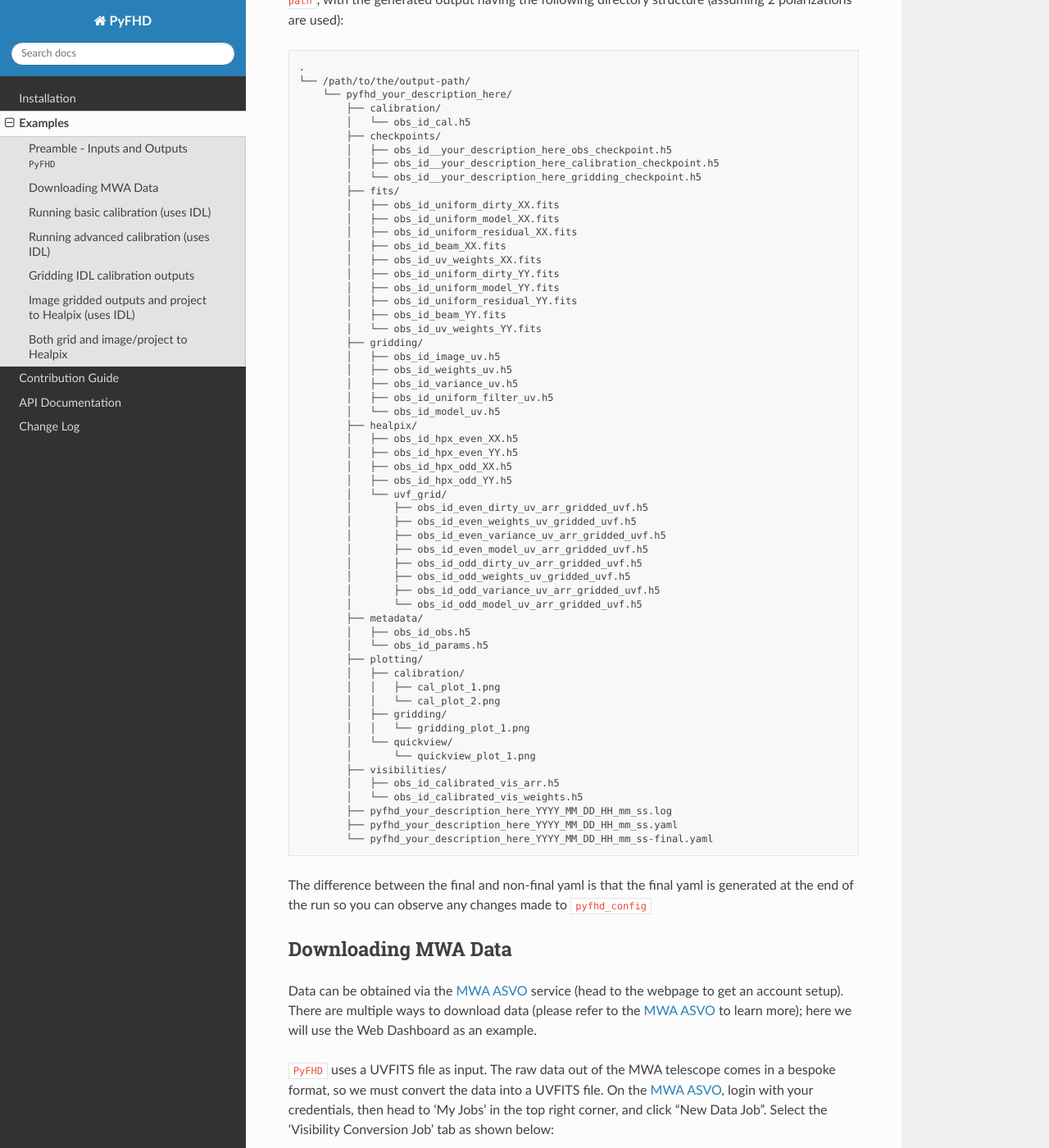
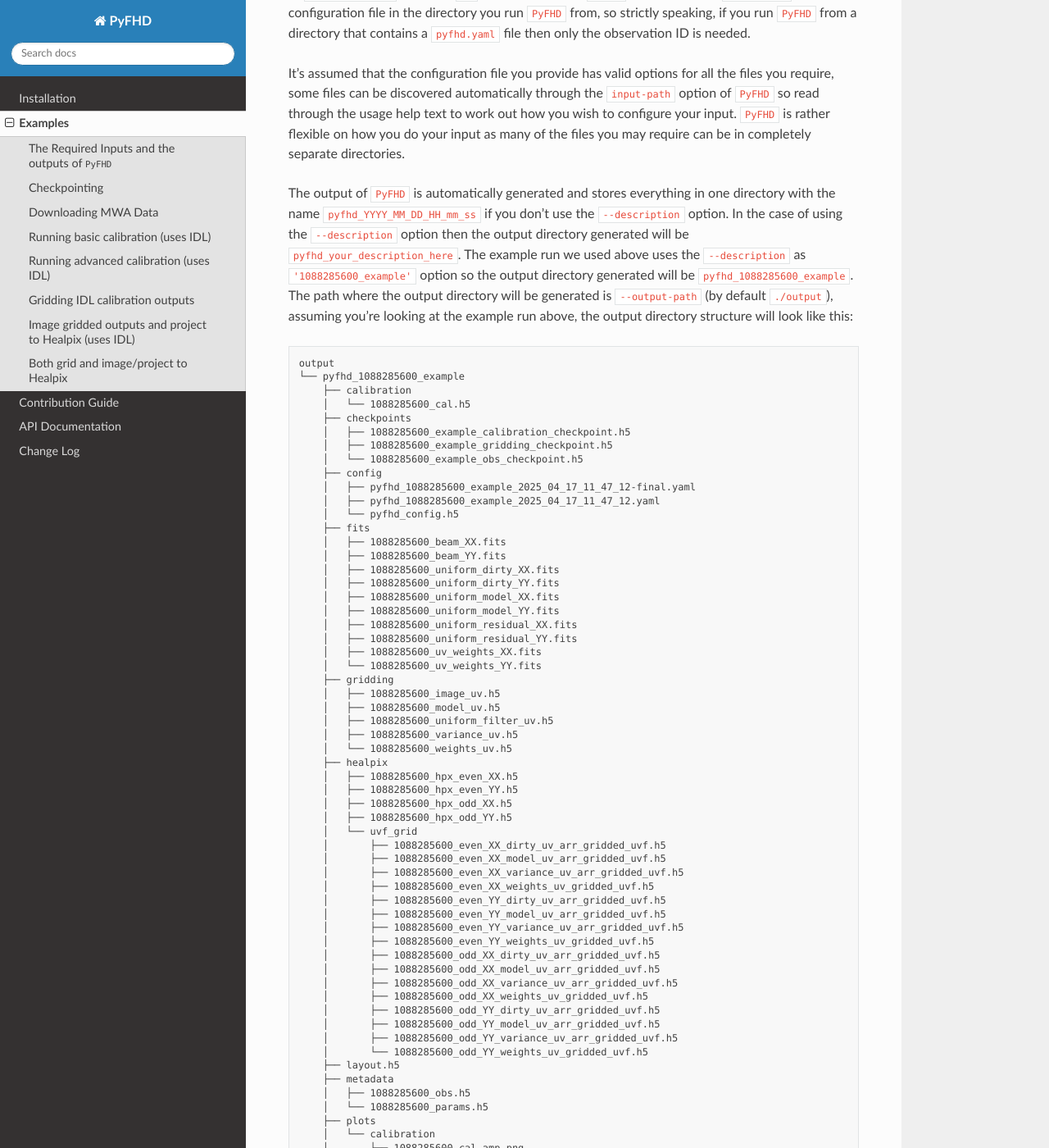
Before and after one commit to ADACS-Australia/PyFHD, a Sphinx documentation site: the page built from docs/source/examples/examples.rst, in a window 1280 px wide and 1400 px high, scrolled down 550 px. Shown: the whole window at 82% size. Built offline with Sphinx 7.4.7 and the Read the Docs theme 3.1.0, drawn with Linux system fonts in a browser that asks for light colours; some of the changed text lies outside the part shown.

Commit message:
Added parts to run the basic sample data

```diff
--- a/docs/source/examples/examples.rst
+++ b/docs/source/examples/examples.rst
@@ -1,84 +1,143 @@
 .. _MWA ASVO: https://asvo.mwatelescope.org/
 .. _Birli: https://github.com/MWATelescope/Birli
+.. _WODEN: https://woden.readthedocs.io/en/latest/index.html
 
 Examples
 ===========
 
-Preamble - Inputs and Outputs ``PyFHD``
+Let's start with getting you off the ground and running using the sample data built into ``PyFHD``.
+The example data is a small subset of the observation ``1088285600`` with a beam that uses only one frequency,
+and a skymodel created using `WODEN`_. To run ``PyFHD`` you use the CLI, built with ``configargparse``
+which allows you to take in configuration files. The command below assumes you're running from inside the root directory of the repository.
+
+.. code-block:: bash
+
+  pyfhd -c ./input/1088285600_example/1088285600_example.yaml 1088285600
+
+The command on most machines takes 1-2 minutes to run, and the output is stored in the ``output`` directory. More details on the exact inputs and outputs is clarified in the next section.
+
+The Required Inputs and the outputs of ``PyFHD``
 ----------------------------------------------------------
 
 The input ``PyFHD`` requires at a minimum is the observation ID and a configuration file to be passed to ``configargparse`` using the ``-c`` option.
 By default ``PyFHD`` will search for a ``pyfhd.yaml`` configuration file in the directory you run ``PyFHD`` from, so strictly speaking,
-if you run ``PyFHD`` from a directory that contains a ``pyfhd.yaml`` file then only the observation ID is needed. It's assumed that the
-configuration file you provide has valid options for all the files you require, some files can be discovered automatically through the ``input-path``
+if you run ``PyFHD`` from a directory that contains a ``pyfhd.yaml`` file then only the observation ID is needed.
+
+It's assumed that the configuration file you provide has valid options for all the files you require, some files can be discovered automatically through the ``input-path``
 option of ``PyFHD`` so read through the usage help text to work out how you wish to configure your input. ``PyFHD`` is rather flexible on how you do your input
 as many of the files you may require can be in completely separate directories.
 
 The output of ``PyFHD`` is automatically generated and stores everything in one directory with the name ``pyfhd_YYYY_MM_DD_HH_mm_ss`` if you don't use the ``--description`` option.
-In the case of using the ``--description`` option then the output directory generated will be ``pyfhd_your_description_here``. The path where the output directory will be generated is ``--output-path``,
-with the generated output having the following directory structure (assuming 2 polarizations are used):
+In the case of using the ``--description`` option then the output directory generated will be ``pyfhd_your_description_here``. The example run we used above uses the ``--description`` as ``'1088285600_example'``
+option so the output directory generated will be ``pyfhd_1088285600_example``. The path where the output directory will be generated is ``--output-path`` (by default ``./output``), assuming you're looking at the example run above,
+the output directory structure will look like this:
 
 .. code-block:: bash
 
-  .
-  └── /path/to/the/output-path/
-      └── pyfhd_your_description_here/
-          ├── calibration/
-          │   └── obs_id_cal.h5
-          ├── checkpoints/
-          │   ├── obs_id__your_description_here_obs_checkpoint.h5
-          │   ├── obs_id__your_description_here_calibration_checkpoint.h5
-          │   └── obs_id__your_description_here_gridding_checkpoint.h5
-          ├── fits/
-          │   ├── obs_id_uniform_dirty_XX.fits
-          │   ├── obs_id_uniform_model_XX.fits
-          │   ├── obs_id_uniform_residual_XX.fits
-          │   ├── obs_id_beam_XX.fits
-          │   ├── obs_id_uv_weights_XX.fits
-          │   ├── obs_id_uniform_dirty_YY.fits
-          │   ├── obs_id_uniform_model_YY.fits
-          │   ├── obs_id_uniform_residual_YY.fits
-          │   ├── obs_id_beam_YY.fits
-          │   └── obs_id_uv_weights_YY.fits
-          ├── gridding/
-          │   ├── obs_id_image_uv.h5
-          │   ├── obs_id_weights_uv.h5
-          │   ├── obs_id_variance_uv.h5
-          │   ├── obs_id_uniform_filter_uv.h5
-          │   └── obs_id_model_uv.h5
-          ├── healpix/
-          │   ├── obs_id_hpx_even_XX.h5
-          │   ├── obs_id_hpx_even_YY.h5
-          │   ├── obs_id_hpx_odd_XX.h5
-          │   ├── obs_id_hpx_odd_YY.h5
-          │   └── uvf_grid/
-          │       ├── obs_id_even_dirty_uv_arr_gridded_uvf.h5
-          │       ├── obs_id_even_weights_uv_gridded_uvf.h5
-          │       ├── obs_id_even_variance_uv_arr_gridded_uvf.h5
-          │       ├── obs_id_even_model_uv_arr_gridded_uvf.h5
-          │       ├── obs_id_odd_dirty_uv_arr_gridded_uvf.h5
-          │       ├── obs_id_odd_weights_uv_gridded_uvf.h5
-          │       ├── obs_id_odd_variance_uv_arr_gridded_uvf.h5
-          │       └── obs_id_odd_model_uv_arr_gridded_uvf.h5
-          ├── metadata/
-          │   ├── obs_id_obs.h5
-          │   └── obs_id_params.h5
-          ├── plotting/
-          │   ├── calibration/
-          │   │   ├── cal_plot_1.png
-          │   │   └── cal_plot_2.png
-          │   ├── gridding/
-          │   │   └── gridding_plot_1.png
-          │   └── quickview/
-          │       └── quickview_plot_1.png
-          ├── visibilities/
-          │   ├── obs_id_calibrated_vis_arr.h5
-          │   └── obs_id_calibrated_vis_weights.h5
-          ├── pyfhd_your_description_here_YYYY_MM_DD_HH_mm_ss.log
-          ├── pyfhd_your_description_here_YYYY_MM_DD_HH_mm_ss.yaml
-          └── pyfhd_your_description_here_YYYY_MM_DD_HH_mm_ss-final.yaml
+  output
+  └── pyfhd_1088285600_example
+      ├── calibration
+      │   └── 1088285600_cal.h5
+      ├── checkpoints
+      │   ├── 1088285600_example_calibration_checkpoint.h5
+      │   ├── 1088285600_example_gridding_checkpoint.h5
+      │   └── 1088285600_example_obs_checkpoint.h5
+      ├── config
+      │   ├── pyfhd_1088285600_example_2025_04_17_11_47_12-final.yaml
+      │   ├── pyfhd_1088285600_example_2025_04_17_11_47_12.yaml
+      │   └── pyfhd_config.h5
+      ├── fits
+      │   ├── 1088285600_beam_XX.fits
+      │   ├── 1088285600_beam_YY.fits
+      │   ├── 1088285600_uniform_dirty_XX.fits
+      │   ├── 1088285600_uniform_dirty_YY.fits
+      │   ├── 1088285600_uniform_model_XX.fits
+      │   ├── 1088285600_uniform_model_YY.fits
+      │   ├── 1088285600_uniform_residual_XX.fits
+      │   ├── 1088285600_uniform_residual_YY.fits
+      │   ├── 1088285600_uv_weights_XX.fits
+      │   └── 1088285600_uv_weights_YY.fits
+      ├── gridding
+      │   ├── 1088285600_image_uv.h5
+      │   ├── 1088285600_model_uv.h5
+      │   ├── 1088285600_uniform_filter_uv.h5
+      │   ├── 1088285600_variance_uv.h5
+      │   └── 1088285600_weights_uv.h5
+      ├── healpix
+      │   ├── 1088285600_hpx_even_XX.h5
+      │   ├── 1088285600_hpx_even_YY.h5
+      │   ├── 1088285600_hpx_odd_XX.h5
+      │   ├── 1088285600_hpx_odd_YY.h5
+      │   └── uvf_grid
+      │       ├── 1088285600_even_XX_dirty_uv_arr_gridded_uvf.h5
+      │       ├── 1088285600_even_XX_model_uv_arr_gridded_uvf.h5
+      │       ├── 1088285600_even_XX_variance_uv_arr_gridded_uvf.h5
+      │       ├── 1088285600_even_XX_weights_uv_gridded_uvf.h5
+      │       ├── 1088285600_even_YY_dirty_uv_arr_gridded_uvf.h5
+      │       ├── 1088285600_even_YY_model_uv_arr_gridded_uvf.h5
+      │       ├── 1088285600_even_YY_variance_uv_arr_gridded_uvf.h5
+      │       ├── 1088285600_even_YY_weights_uv_gridded_uvf.h5
+      │       ├── 1088285600_odd_XX_dirty_uv_arr_gridded_uvf.h5
+      │       ├── 1088285600_odd_XX_model_uv_arr_gridded_uvf.h5
+      │       ├── 1088285600_odd_XX_variance_uv_arr_gridded_uvf.h5
+      │       ├── 1088285600_odd_XX_weights_uv_gridded_uvf.h5
+      │       ├── 1088285600_odd_YY_dirty_uv_arr_gridded_uvf.h5
+      │       ├── 1088285600_odd_YY_model_uv_arr_gridded_uvf.h5
+      │       ├── 1088285600_odd_YY_variance_uv_arr_gridded_uvf.h5
+      │       └── 1088285600_odd_YY_weights_uv_gridded_uvf.h5
+      ├── layout.h5
+      ├── metadata
+      │   ├── 1088285600_obs.h5
+      │   └── 1088285600_params.h5
+      ├── plots
+      │   └── calibration
+      │       ├── 1088285600_cal_amp.png
+      │       ├── 1088285600_cal_phase.png
+      │       ├── 1088285600_cal_raw_amp.png
+      │       ├── 1088285600_cal_raw_phase.png
+      │       ├── 1088285600_cal_residual_amp.png
+      │       └── 1088285600_cal_residual_phase.png
+      ├── pyfhd_1088285600_example_2025_04_17_11_47_12.log
+      └── visibilities
+          ├── 1088285600_calibrated_vis_arr.h5
+          ├── 1088285600_calibrated_vis_weights.h5
+          ├── 1088285600_raw_vis_arr.h5
+          └── 1088285600_raw_vis_weights.h5
 
-The difference between the final and non-final yaml is that the final yaml is generated at the end of the run so you can observe any changes made to ``pyfhd_config``
+The difference between the final and non-final yaml is that the final yaml is generated at the end of the run so you can observe any changes made to ``pyfhd_config``, the config is also saved as a HDF5 file at the end of the run.
+Changes may happen due to conflicts in the options of your configuration file, if they are minor that's when the configuration will change and you should see the change mentioned in the log file.
+Most of the directories should be self explanatory, but there are two I wish to explain in more detail.
+
+First the ``plots`` directory, for the plots directory, the intent is to store all the plots generated by ``PyFHD`` in there,
+with a directory for plots generated for each part of the pipeline. For example, if you wish to add diagnostic plots for ``gridding`` as a PyFHD developer, then the policy is to create a ``gridding`` directory in ``plots`` directory
+and store your plots generated from ``gridding`` there. If the plots aren't generated in ``gridding`` but are related to ``gridding`` then those plots should also go into the ``gridding`` subdirectory.
+
+The second directory I want to explain is the ``checkpoints`` directory, please read on to the next section for this explaantion.
+
+Checkpointing
+-------------
+The checkpointing system in ``PyFHD`` is designed to save the state of the pipeline after important, potentially long running steps.
+The checkpoints are store in the ``checkpoints`` directory and they are saved at th fopllowing points:
+
+- ``obs_checkpoint`` - ``obs`` dict creation, reading of visibilities and weights, creation of the ``params`` dict
+- ``calibration_checkpoint`` - End of calibration, creation of the ``cal`` dict which holds the calculated gains, metadata etc, the skymodel after being imported and the weights which have been updated after calibration.
+- ``gridding_checkpoint`` - End of gridding, creation of the ``gridding`` dict which holds the gridded visibilities and associated weights, variances, models, etc
+
+In the case that you wish to skip a step in the pipeline, you can use the ``--calibrate-checkpoint`` or ``--grid-checkpoint`` options to skip the calibration or gridding steps respectively.
+
+.. attention::
+  The ``--obs-checkpoint`` and ``--calibrate-checkpoint`` will check for each other's existence and if both are used ``--calibrate-checkpoint`` will be prioritised and ``obs-checkpoint`` will be ignored.
+
+In the below example we will run ``PyFHD`` with the ``--calibrate-checkpoint`` option, which will skip the calibration and visibility step and go straight to gridding.
+
+.. code-block:: bash
+
+  pyfhd -c ./input/1088285600_example/1088285600_example.yaml --calibrate-checkpoint ./output/pyfhd_1088285600_example/checkpoints/1088285600_example_calibration_checkpoint.h5 1088285600
+
+Within the logs of the ``PyFHD`` you should see the following message::
+
+  yyyy-mm-dd HH:MM:SS - INFO:
+        Checkpoint Loaded: Calibrated and Flagged visibility parameters, array and weights, the flagged observation metadata dictionary and the calibration dictionary loaded from output/pyfhd_1088285600_example/calibrate_checkpoint.h5
 
 Downloading MWA Data
 ---------------------
@@ -173,7 +232,6 @@
   :width: 600px
 
 We have solutions!
-
 
 Running advanced calibration (uses IDL)
 -------------------------------------------
```
Also changed, not shown: README.md (+31 -3 lines), 1 other file.
